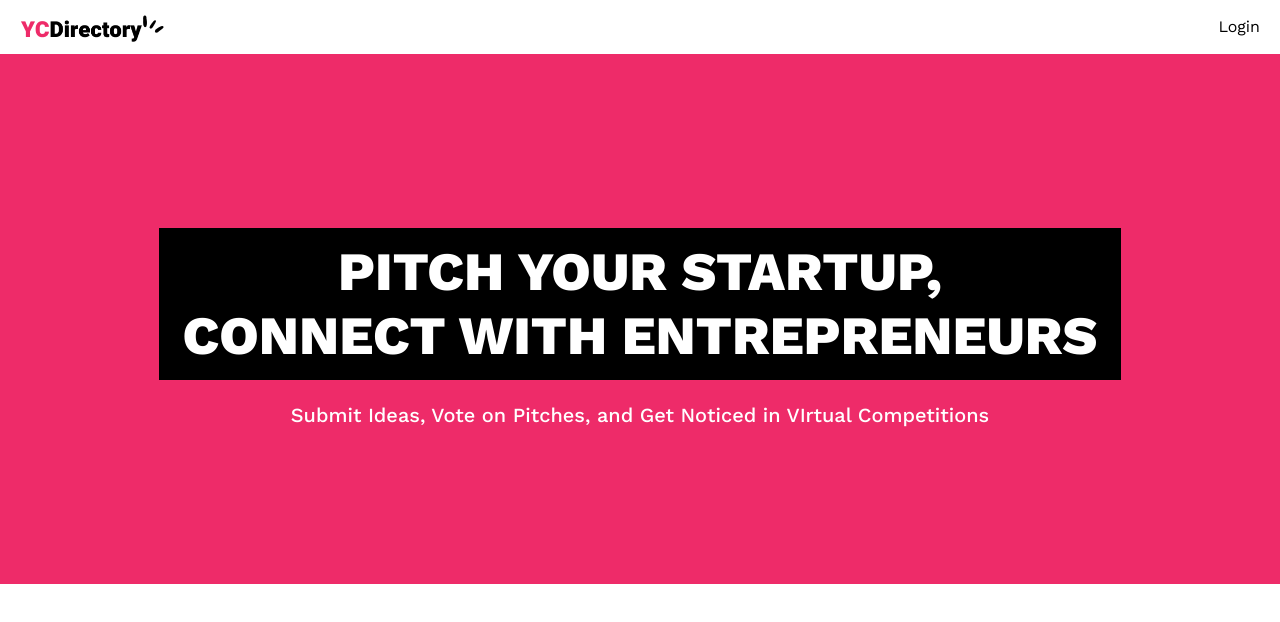
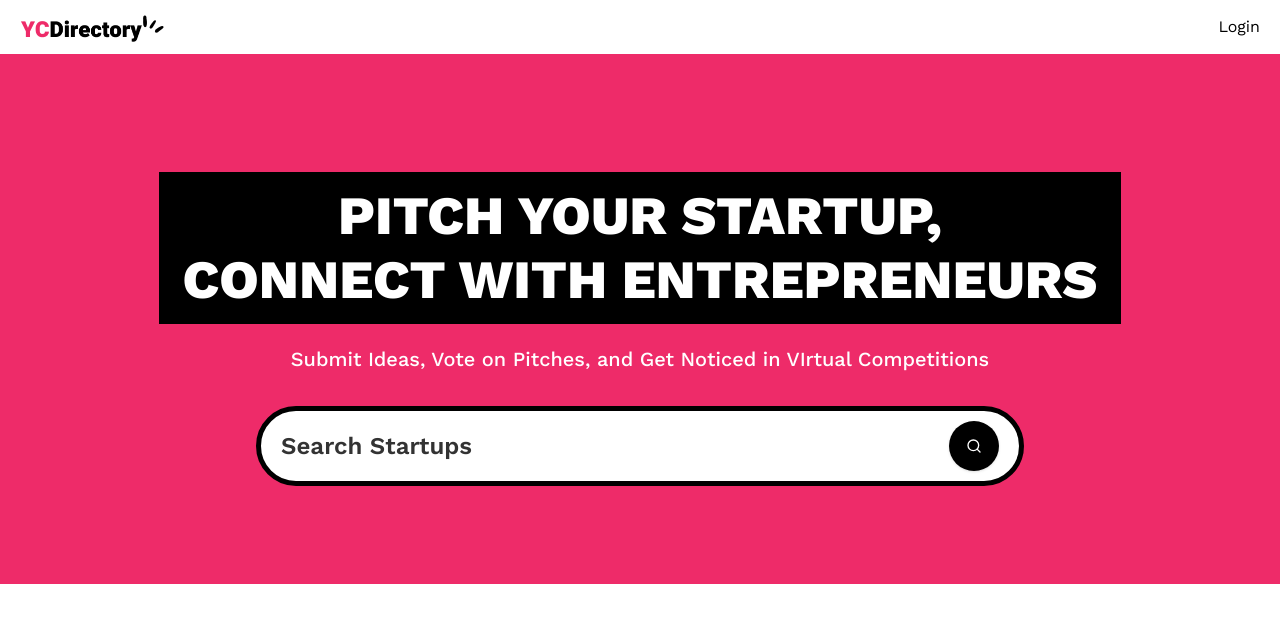
Before and after one commit to Khanhtran47/yc-next, a Next.js app: page / in a window 1280 px wide. Shown: the top 622 px of the page. Built offline with nearby package versions, Linux system fonts and the light colour scheme; no server answers.

Commit message:
feat: implement Navbar and SearchForm components, update layout and dependencies

```diff
--- a/app/(root)/layout.tsx
+++ b/app/(root)/layout.tsx
@@ -1,4 +1,4 @@
-import Navbar from "@/app/components/Navbar"
+import Navbar from "@/components/Navbar"
 
 export default function Layout({
   children,
--- a/app/(root)/page.tsx
+++ b/app/(root)/page.tsx
@@ -1,4 +1,11 @@
-export default function Home() {
+import SearchForm from "@/components/SearchForm"
+
+export default async function Home({
+  searchParams,
+}: {
+  searchParams: { query: string }
+}) {
+  const query = (await searchParams).query
   return (
     <>
       <section className="pink_container">
@@ -8,6 +15,7 @@
         <p className="sub-heading !max-w-3xl">
           Submit Ideas, Vote on Pitches, and Get Noticed in VIrtual Competitions
         </p>
+        <SearchForm query={query} />
       </section>
     </>
   )
--- /dev/null
+++ b/components/SearchForm.tsx
@@ -0,0 +1,25 @@
+import Form from "next/form"
+import SearchFormReset from "./SearchFormReset"
+import { Search } from "lucide-react"
+import { Button } from "@/components/ui/button"
+
+const SearchForm = ({ query }: { query?: string }) => {
+  return (
+    <Form action="/" scroll={false} className="search-form">
+      <input
+        name="query"
+        defaultValue={query}
+        className="search-input"
+        placeholder="Search Startups"
+      />
+      <div className="flex gap-2">
+        {query ? <SearchFormReset /> : null}
+        <Button type="submit" className="search-btn text-white">
+          <Search className="size-5" />
+        </Button>
+      </div>
+    </Form>
+  )
+}
+
+export default SearchForm
--- /dev/null
+++ b/components/SearchFormReset.tsx
@@ -0,0 +1,24 @@
+"use client"
+
+import { X } from "lucide-react"
+import Link from "next/link"
+import React from "react"
+import { Button } from "@/components/ui/button"
+
+const SearchFormReset = () => {
+  const reset = () => {
+    const form = document.querySelector(".search-form") as HTMLFormElement
+    if (form) {
+      form.reset()
+    }
+  }
+  return (
+    <Button type="reset" onClick={reset}>
+      <Link href="/" className="search-btn text-white">
+        <X className="size-5" />
+      </Link>
+    </Button>
+  )
+}
+
+export default SearchFormReset
--- /dev/null
+++ b/components/ui/button.tsx
@@ -0,0 +1,57 @@
+import * as React from "react"
+import { Slot } from "@radix-ui/react-slot"
+import { cva, type VariantProps } from "class-variance-authority"
+
+import { cn } from "@/lib/utils"
+
+const buttonVariants = cva(
+  "inline-flex items-center justify-center gap-2 whitespace-nowrap rounded-md text-sm font-medium transition-colors focus-visible:outline-none focus-visible:ring-1 focus-visible:ring-ring disabled:pointer-events-none disabled:opacity-50 [&_svg]:pointer-events-none [&_svg]:size-4 [&_svg]:shrink-0",
+  {
+    variants: {
+      variant: {
+        default:
+          "bg-primary text-primary-foreground shadow hover:bg-primary/90",
+        destructive:
+          "bg-destructive text-destructive-foreground shadow-sm hover:bg-destructive/90",
+        outline:
+          "border border-input bg-background shadow-sm hover:bg-accent hover:text-accent-foreground",
+        secondary:
+          "bg-secondary text-secondary-foreground shadow-sm hover:bg-secondary/80",
+        ghost: "hover:bg-accent hover:text-accent-foreground",
+        link: "text-primary underline-offset-4 hover:underline",
+      },
+      size: {
+        default: "h-9 px-4 py-2",
+        sm: "h-8 rounded-md px-3 text-xs",
+        lg: "h-10 rounded-md px-8",
+        icon: "h-9 w-9",
+      },
+    },
+    defaultVariants: {
+      variant: "default",
+      size: "default",
+    },
+  }
+)
+
+export interface ButtonProps
+  extends React.ButtonHTMLAttributes<HTMLButtonElement>,
+    VariantProps<typeof buttonVariants> {
+  asChild?: boolean
+}
+
+const Button = React.forwardRef<HTMLButtonElement, ButtonProps>(
+  ({ className, variant, size, asChild = false, ...props }, ref) => {
+    const Comp = asChild ? Slot : "button"
+    return (
+      <Comp
+        className={cn(buttonVariants({ variant, size, className }))}
+        ref={ref}
+        {...props}
+      />
+    )
+  }
+)
+Button.displayName = "Button"
+
+export { Button, buttonVariants }
--- a/package.json
+++ b/package.json
@@ -10,6 +10,7 @@
   },
   "packageManager": "npm@11.2.0",
   "dependencies": {
+    "@radix-ui/react-slot": "^1.2.0",
     "@tailwindcss/typography": "^0.5.16",
     "class-variance-authority": "^0.7.1",
     "clsx": "^2.1.1",
```
Also changed, not shown: components/Navbar.tsx (renamed from app/components/Navbar.tsx), 1 other file (tests, documents, lock files or other folders).
